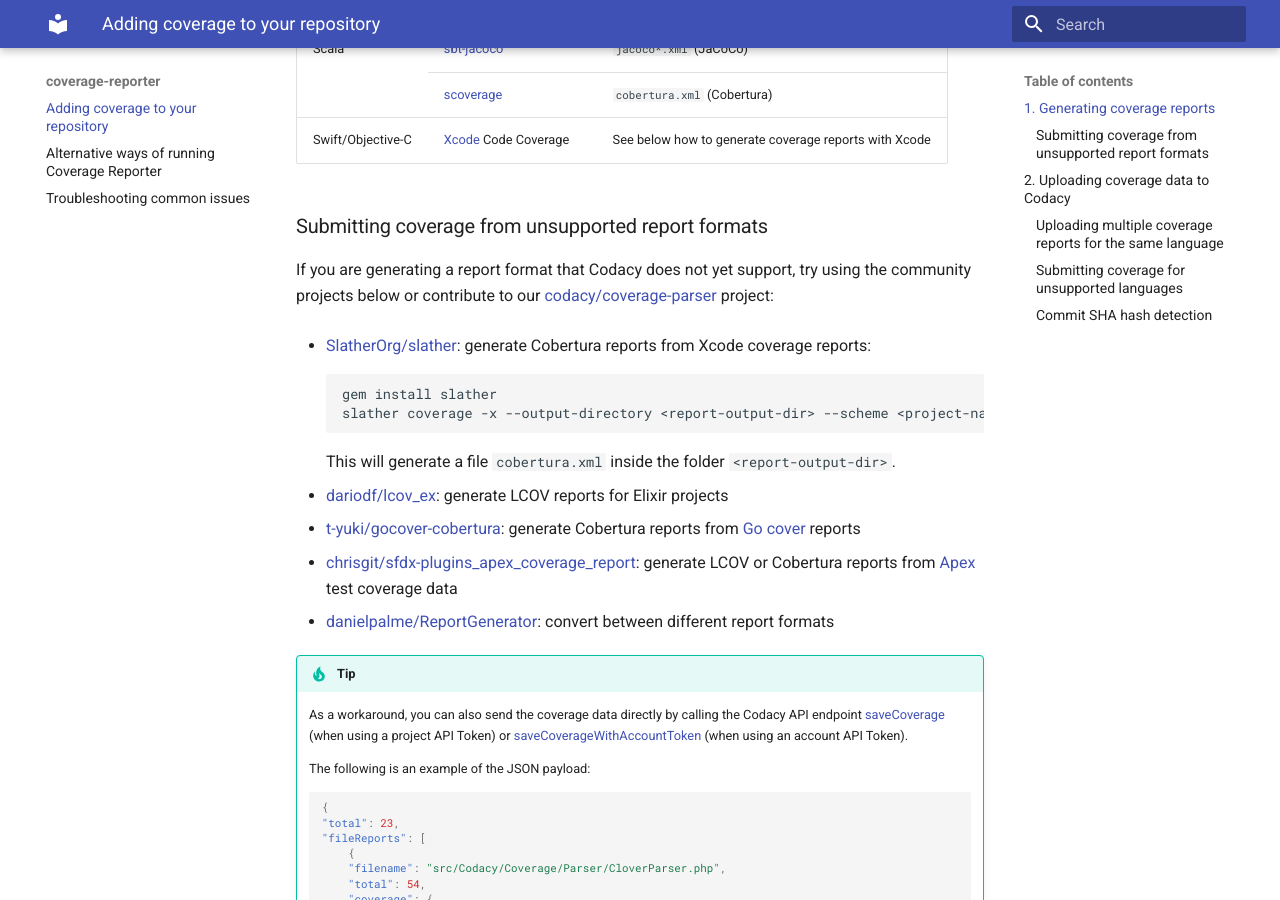
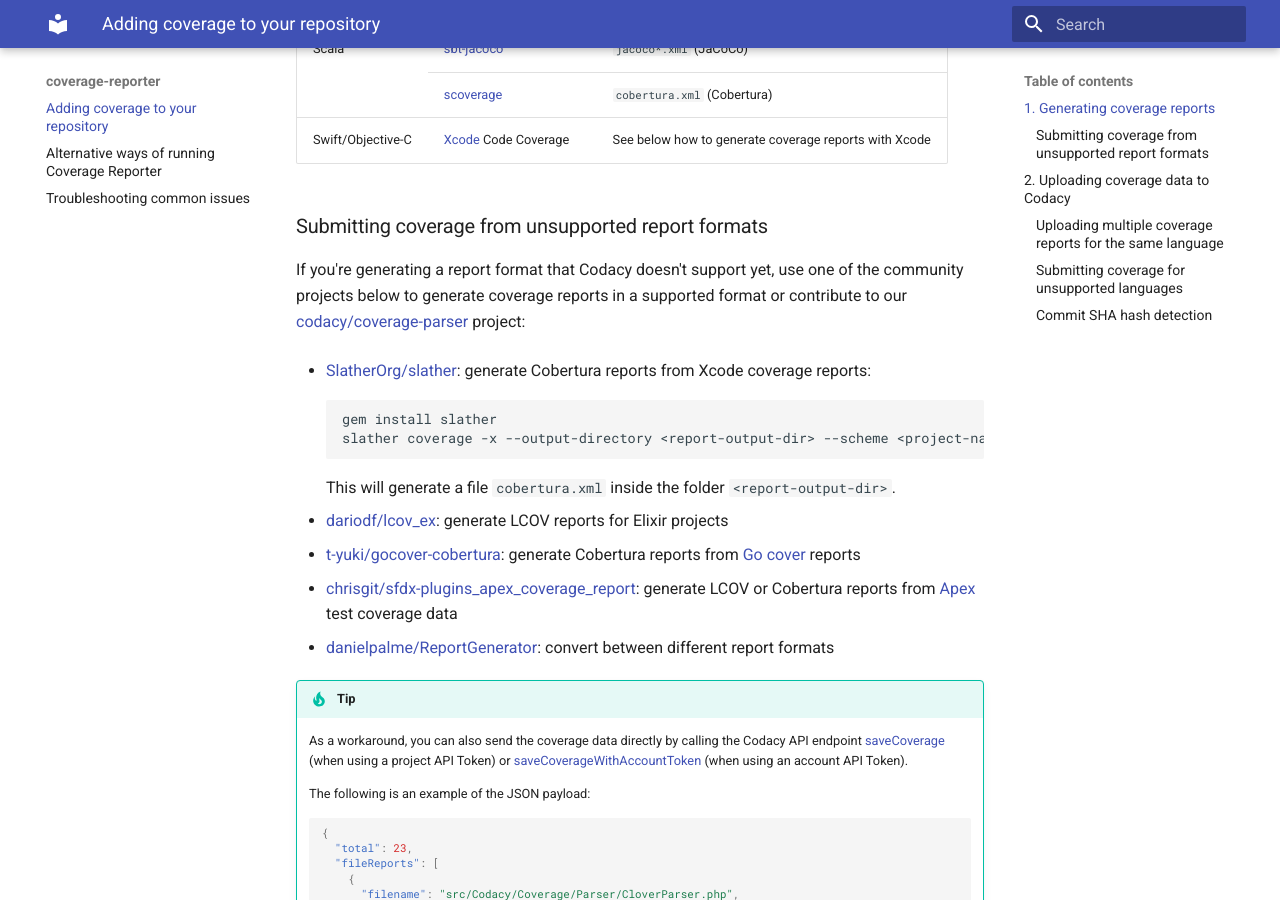
Before and after one commit to codacy/codacy-coverage-reporter, an MkDocs documentation site: the page built from docs/index.md, in a window 1280 px wide and 900 px high, scrolled down 1316 px. Built offline with MkDocs 1.6.1 and Material for MkDocs 9.7.7, drawn with Linux system fonts in a browser that asks for light colours.

Commit message:
clean: Minor language edits and format JSON code block

````diff
--- a/docs/index.md
+++ b/docs/index.md
@@ -94,7 +94,7 @@
 
 ### Submitting coverage from unsupported report formats
 
-If you are generating a report format that Codacy does not yet support, try using the community projects below or contribute to our [codacy/coverage-parser](https://github.com/codacy/coverage-parser) project:
+If you're generating a report format that Codacy doesn't support yet, use one of the community projects below to generate coverage reports in a supported format or contribute to our [codacy/coverage-parser](https://github.com/codacy/coverage-parser) project:
 
 -   [SlatherOrg/slather](https://github.com/SlatherOrg/slather): generate Cobertura reports from Xcode coverage reports:
 
@@ -118,18 +118,18 @@
 
     ```json
     {
-    "total": 23,
-    "fileReports": [
+      "total": 23,
+      "fileReports": [
         {
-        "filename": "src/Codacy/Coverage/Parser/CloverParser.php",
-        "total": 54,
-        "coverage": {
+          "filename": "src/Codacy/Coverage/Parser/CloverParser.php",
+          "total": 54,
+          "coverage": {
             "3": 3,
             "5": 0,
             "7": 1
+          }
         }
-        }
-    ]
+      ]
     }
     ```
 
````
